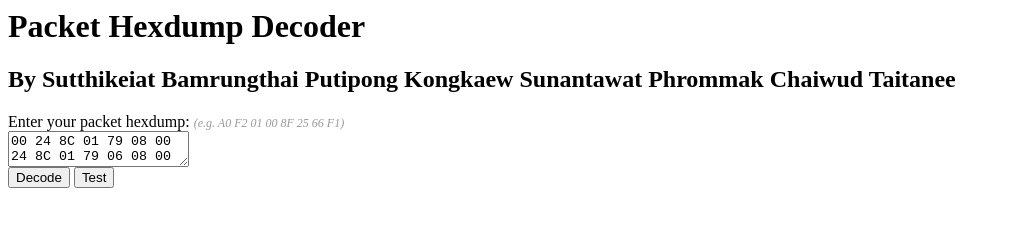
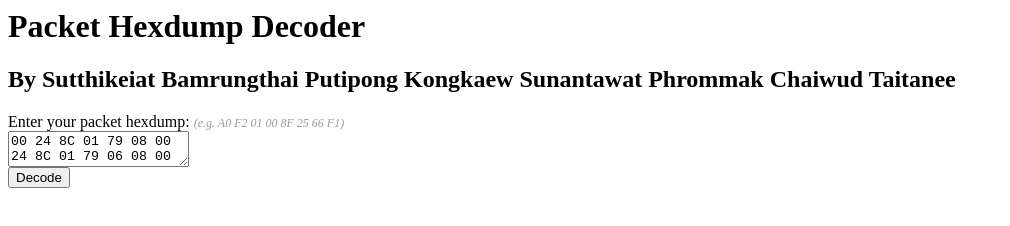
Before and after one commit to yeaw/TCP_IP_work, a plain HTML site: page index.html in a window 1280 px wide. Shown: the whole page, without its empty margins (0-1010 px from the left). Drawn offline with Linux system fonts and the light colour scheme.

Commit message:
edit submit button

```diff
--- a/index.html
+++ b/index.html
@@ -13,7 +13,6 @@
             Enter your packet hexdump: <i style="color:#999;font-size:12px;">(e.g. A0 F2 01 00 8F 25 66 F1)</i><br/>
             <textarea id="packetData">00 24 8C 01 79 08 00 24 8C 01 79 06 08 00 45 20 00 3C 16 DB 00 00 3F 06 CC 8A D5 E9 AB 0A 5E B6 B8 8C 05 57 90 1F 90 30 93 71 75 F5 DB BA A0 12 16 28 EF E6 00 00 02 04 05 96 04 02 08 0A 59 70 9A 08 2D DE 7D 72 01 03 03 06</textarea><br/>
             <button id="submitBtn" >Decode</button>
-            <button id="testBtn" >Test</button>
         </div>
         <div id="result">
         </div>
```
